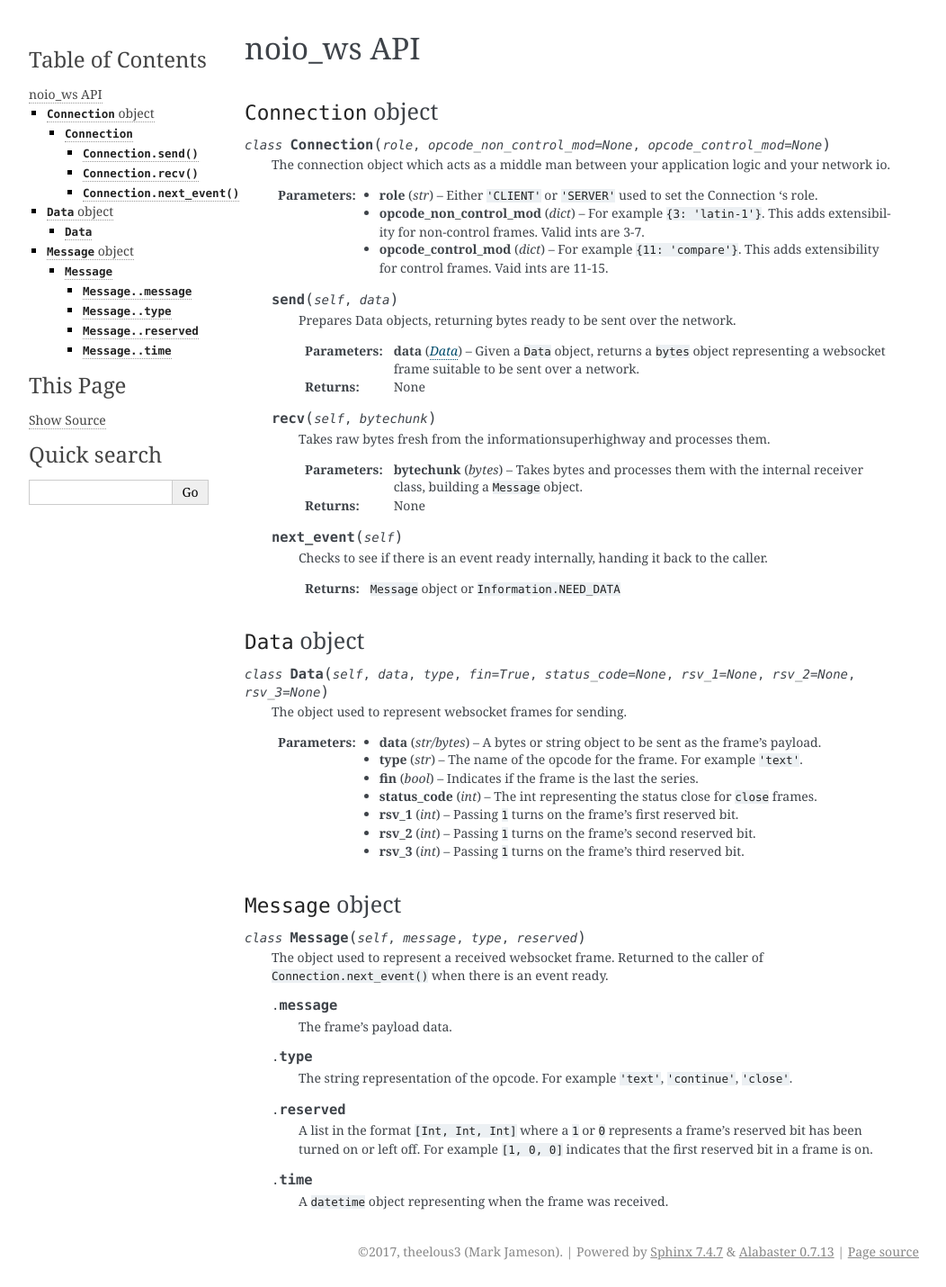
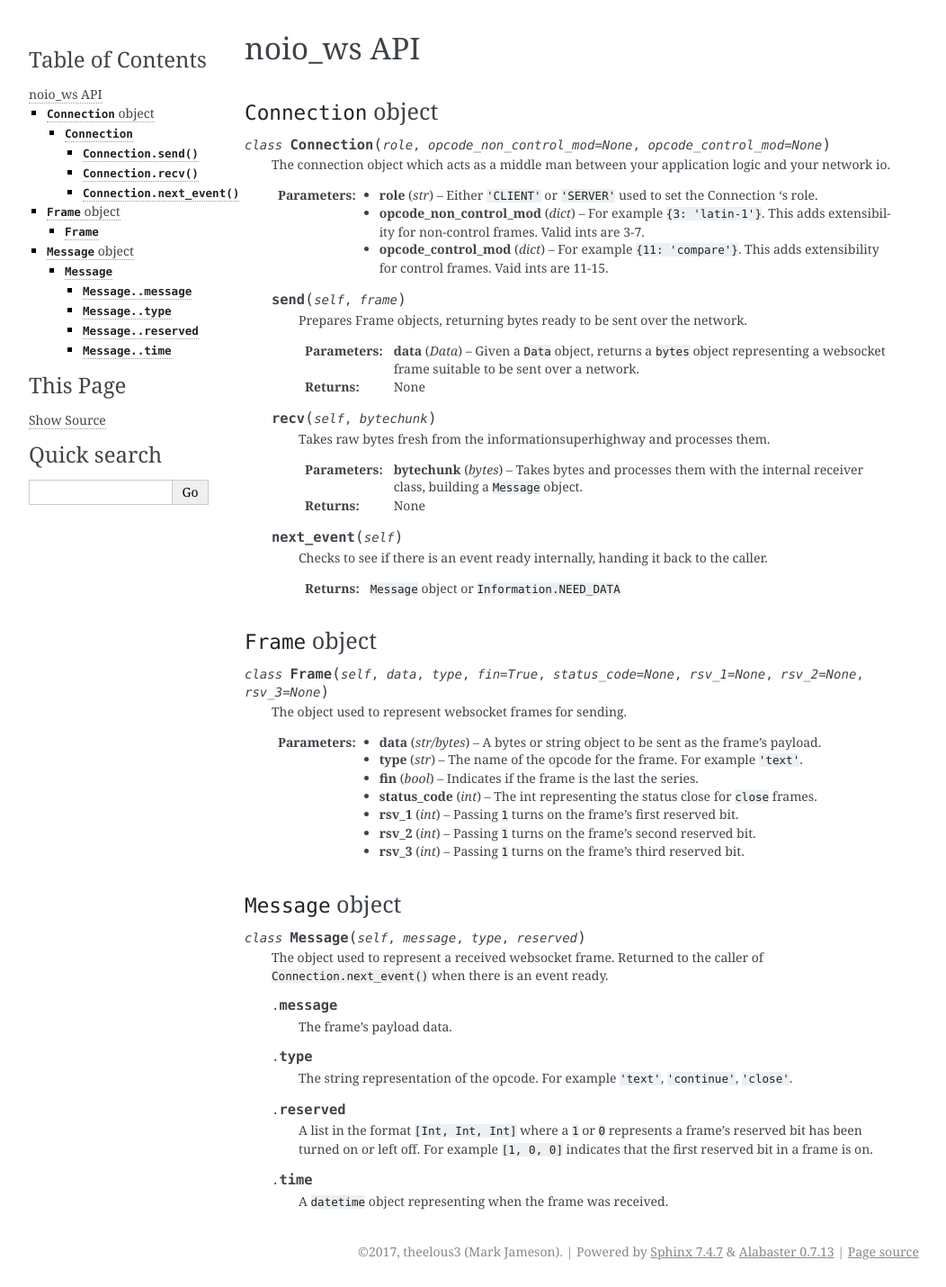
Before and after one commit to theelous3/noio_ws, a Sphinx documentation site: the page built from docs/source/api.rst, in a window 1280 px wide. Shown: the whole page at 90% size, without its empty margins (118-1170 px from the left). Built offline with Sphinx 7.4.7, drawn with Linux system fonts in a browser that asks for light colours.

Commit message:
data was a terrible name

```diff
--- a/docs/source/api.rst
+++ b/docs/source/api.rst
@@ -12,9 +12,9 @@ _____________________
     :param dict opcode_non_control_mod: For example ``{3: 'latin-1'}``. This adds extensibility for non-control frames. Valid ints are 3-7.
     :param dict opcode_control_mod: For example ``{11: 'compare'}``. This adds extensibility for control frames. Vaid ints are 11-15.
 
-    .. py:method:: send(self, data)
+    .. py:method:: send(self, frame)
 
-        Prepares Data objects, returning bytes ready to be sent over the network.
+        Prepares Frame objects, returning bytes ready to be sent over the network.
 
         :param Data data: Given a ``Data`` object, returns a ``bytes`` object representing a websocket frame suitable to be sent over a network.
         :returns: None
@@ -32,10 +32,10 @@ _____________________
 
         :returns: ``Message`` object or ``Information.NEED_DATA``
 
-``Data`` object
+``Frame`` object
 _______________
 
-.. py:class:: Data(self, data, type, fin=True, status_code=None, rsv_1=None, rsv_2=None, rsv_3=None)
+.. py:class:: Frame(self, data, type, fin=True, status_code=None, rsv_1=None, rsv_2=None, rsv_3=None)
 
     The object used to represent websocket frames for sending.
 
--- a/docs/source/using_noio_ws.rst
+++ b/docs/source/using_noio_ws.rst
@@ -41,12 +41,12 @@ It's best to wrap this workflow in a greater ``next_event()`` function. like so:
 
 This function will only ever return ``Message`` objects, which are nice ways of handling a received websocket frame.
 
-*You can get more information about the ``message`` object mentioned above, and ``Data`` object mentioned below,* `here <http://noio-ws.readthedocs.io/en/latest/api.html#data-object>`_ .
+*You can get more information about the ``message`` object mentioned above, and ``Frame`` object mentioned below,* `here <http://noio-ws.readthedocs.io/en/latest/api.html#frame-object>`_ .
 
-To send data, we use the ``Data`` object. It's also best to create a greater ``ws_send()`` function, much like ``ws_next_event()`` above. ::
+To send data, we use the ``Frame`` object. It's also best to create a greater ``ws_send()`` function, much like ``ws_next_event()`` above. ::
 
     def ws_send(message, type, fin=True, status_code=None):
-        sock.sendall(ws_conn.send(ws.Data(message, type, fin, status_code)))
+        sock.sendall(ws_conn.send(ws.Frame(message, type, fin, status_code)))
 
 To use this ``ws_send()`` function to send a 'hello world!' message, we'd simply call::
 
@@ -127,7 +127,7 @@ Combining these parts together, here is a barebones example client. Note that I
 
         def ws_send(self, message, type, fin=True, status_code=None):
             self.sock.sendall(
-                self.ws_conn.send(ws.Data(message, type, fin, status_code)))
+                self.ws_conn.send(ws.Frame(message, type, fin, status_code)))
 
         def ws_next_event(self):
             while True:
@@ -197,7 +197,7 @@ And here is an example server ::
 
         def ws_send(self, message, type, fin=True, status_code=None):
             self.sock.sendall(
-                ws_conn.send(ws.Data(message, type, fin, status_code)))
+                ws_conn.send(ws.Frame(message, type, fin, status_code)))
 
         def next_event(self):
             while True:
@@ -276,7 +276,7 @@ That covers our two new opcodes and extension for incoming frames, but what abou
             message = compress(message)
             rsv_1 = 1
         sock.sendall(
-            ws_conn.send(ws.Data(message, type, fin, status_code, rsv_1=rsv_1)))
+            ws_conn.send(ws.Frame(message, type, fin, status_code, rsv_1=rsv_1)))
 
 And that's it. Everything else remains the same. You can add extensions and opcodes as arbitrarily as you like.
 
@@ -351,7 +351,7 @@ Here's the new client example in full: ::
 
             self.sock.sendall(
                 self.ws_conn.send(
-                ws.Data(message, type, fin, status_code, rsv_1=rsv_1)))
+                ws.Frame(message, type, fin, status_code, rsv_1=rsv_1)))
 
         def ws_next_event(self):
             while True:
--- a/noio_ws/__init__.py
+++ b/noio_ws/__init__.py
@@ -1,3 +1,3 @@
 from .connection import Connection
-from .structs import Data, Message
+from .structs import Frame, Message
 from .constants import Roles, Information
```
Also changed, not shown: 3 other files.
